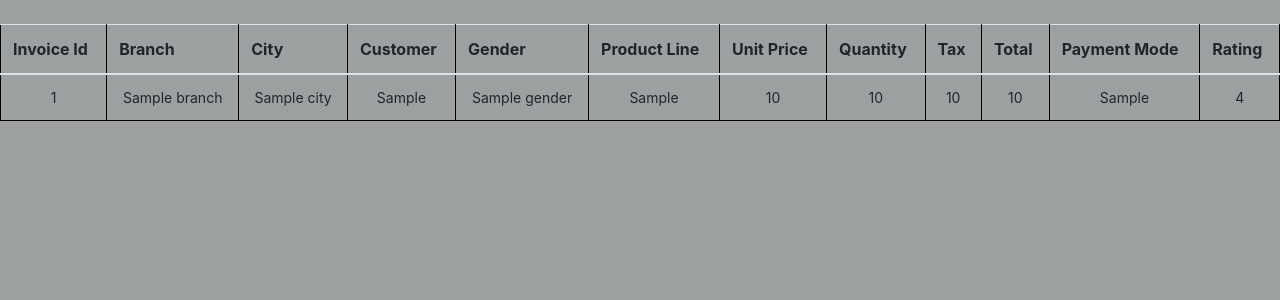
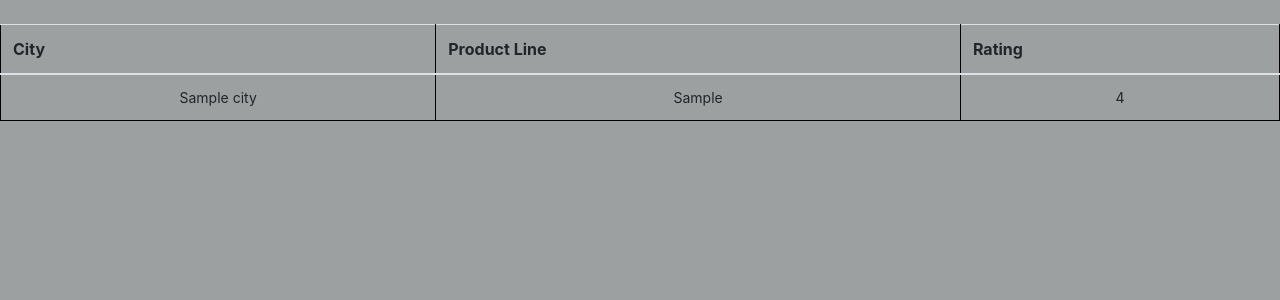
Before and after one commit to Jayati-Narang/Task_app, a Django app: template templates/top_5.html in a window 1280 px wide. Shown: the part 62-362 px from the top of the page. Run offline with Django 3.2, Linux system fonts and the light colour scheme; the template is opened without the code that fills it: most values are stand-ins (such as "Sample title", 1, 10 or a date in 2020); some libraries are stand-ins or nearby versions.

Commit message:
minor changes

```diff
--- a/templates/top_5.html
+++ b/templates/top_5.html
@@ -2,17 +2,8 @@
 {% block content %}
 <table class="table" style="width:100%;">
     <tr>
-        <th>Invoice Id</th>
-        <th>Branch</th>
         <th>City</th>
-        <th>Customer</th>
-        <th>Gender</th>
         <th>Product Line</th>
-        <th>Unit Price</th>
-        <th>Quantity</th>
-        <th>Tax</th>
-        <th>Total</th>
-        <th>Payment Mode</th>
         <th>Rating</th>
 
     </tr>
@@ -20,17 +11,8 @@
     {% for x in data %}
     <tbody>
         <tr>
-            <td style="font-size:14px;text-align:center">{{ x.invoice_id }}</td>
-            <td style="font-size:14px;text-align:center">{{ x.branch}}</td>
             <td style="font-size:14px;text-align:center">{{x.city}}</td>
-             <td style="font-size:14px;text-align:center">{{x.customer_type}}</td>
-             <td style="font-size:14px;text-align:center">{{x.gender}}</td>
-             <td style="font-size:14px;text-align:center">{{x.product_line}}</td>
-             <td style="font-size:14px;text-align:center">{{x.unit_price}}</td>
-             <td style="font-size:14px;text-align:center">{{x.quantity}}</td>
-             <td style="font-size:14px;text-align:center">{{x.tax}}</td>
-             <td style="font-size:14px;text-align:center">{{x.total}}</td>
-             <td style="font-size:14px;text-align:center">{{x.payment_mode}}</td>
+            <td style="font-size:14px;text-align:center">{{x.product_line}}</td>
             <td style="font-size:14px;text-align:center">{{ x.rating }} </td>
         </tr>
     </tbody>
```
